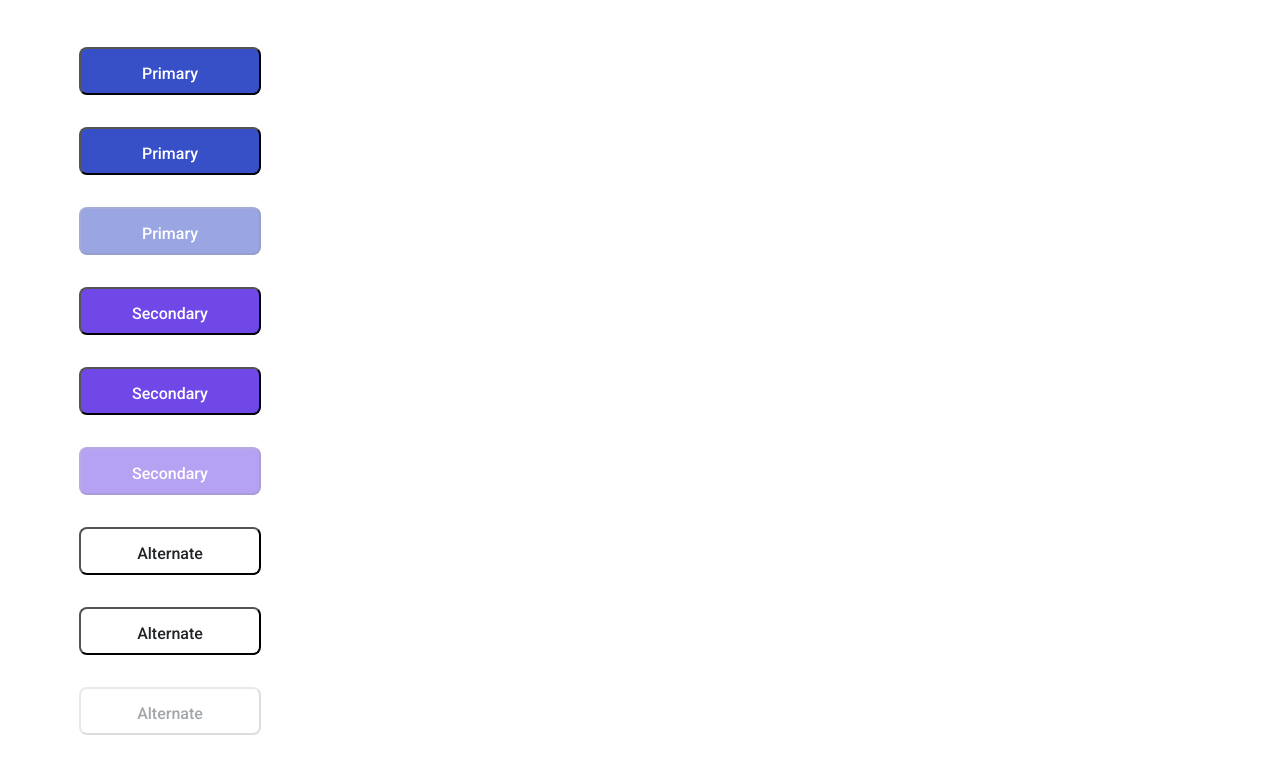
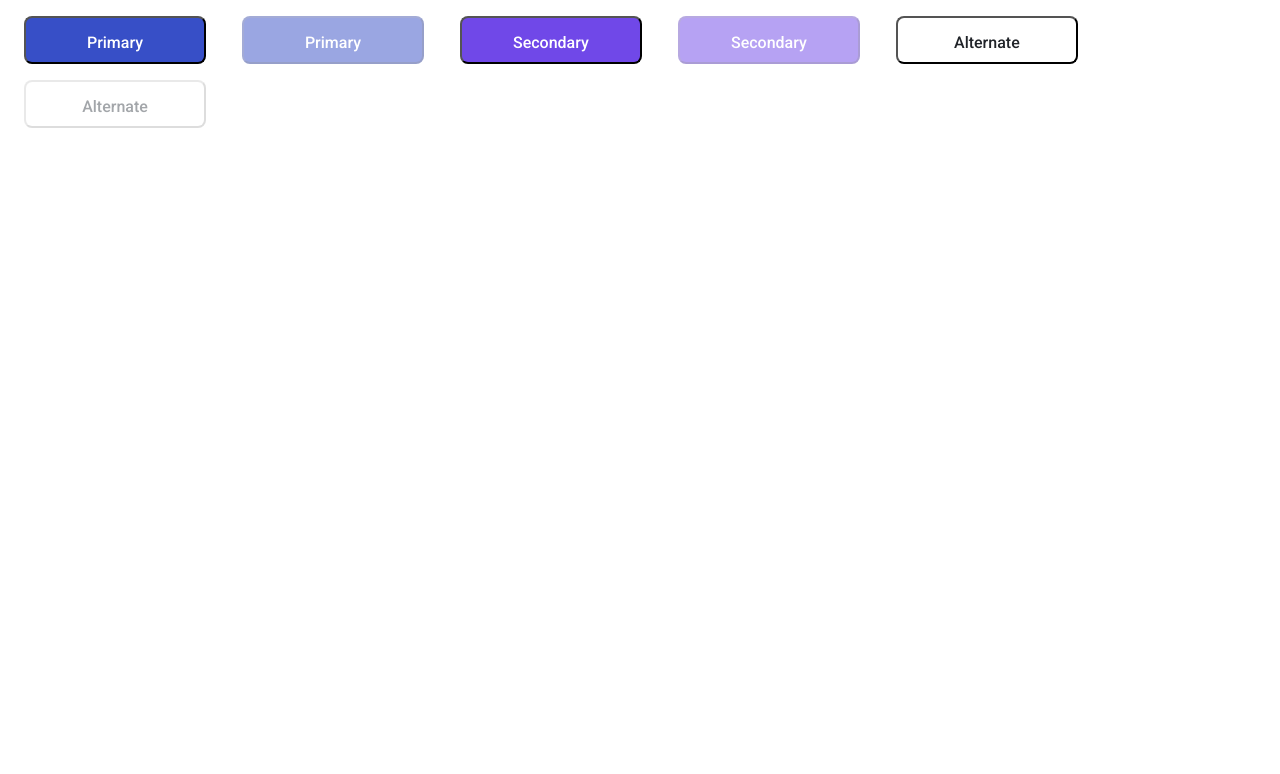
Before and after one commit to js-tasks-ru/htmlcss-20220519_afonin-andrey-sergeevich, a website: page 03-lection1/01-button/index.html in a window 1280 px wide. Drawn offline with Linux system fonts and the light colour scheme.

Commit message:
correction dz button final

```diff
--- a/03-lection1/01-button/button.css
+++ b/03-lection1/01-button/button.css
@@ -1,16 +1,6 @@
 /* Стилизация кнопки */
-*{
-    width: 0;
-    padding: 0;
-    margin: 0;
-}
-
 .button{
     width: 182px;
-    height: 48px;
-    border-radius: 8px;
-    padding: 15px 15px 14px;
-    margin: 16px 32px 16px 32px;
     cursor: pointer;
 
     /* text*/
@@ -21,38 +11,43 @@
     text-align: center;
     color: var(--white);
 }
-.button__primary{
+.button_primary, .button_primary:hover{
+    height: 48px;
+    border-radius: 8px;
+    padding: 15px 15px 14px;
+    margin: 8px 16px;
     background-color: var(--blue);
 }
-.button__primary-hover:hover{
-    background-color: var(--blue);
-}
-.button__primary-disabled{
+.button_primary:disabled{
     background-color: var(--blue);
     opacity: 0.5;
     cursor: default;
 }
-.button_secondary{
-    background: var(--purple);
+
+.button_secondary, .button_secondary:hover{
+    height: 48px;
+    border-radius: 8px;
+    padding: 15px 15px 14px;
+    margin: 8px 16px;
+    background-color: var(--purple);
 }
 
-.button_secondary-2:hover{
-    background: var(--purple);
-}
-.button__secondary-disabled{
+.button_secondary:disabled{
     background: var(--purple);
     opacity: 0.5;
     cursor: default;
 }
-.button_alternate{
+.button_alternate, .button_alternate:hover{
+    height: 48px;
+    border-radius: 8px;
+    padding: 15px 15px 14px;
+    margin: 8px 16px;
     background-color: var(--white);
     border: 1px solid var(-grey-3);
     color: var(--black);
 }
-.button_alternate-2:hover {
-    border: 2px solid var(--black);
-}
- .button__alternate-disabled{
+
+ .button_alternate:disabled{
     color: var( --grey-4);
     cursor: default;
     opacity: 0.5;
--- a/03-lection1/01-button/index.html
+++ b/03-lection1/01-button/index.html
@@ -6,18 +6,13 @@
         <link rel="stylesheet" href="./button.css">
     </head>
     <body>
-        <div class="button">
-          <button class="button button__primary">Primary</button>
-          <button class="button button__primary button__primary-hover">Primary</button>
-          <button class="button button__primary button__primary-disabled" disabled="">Primary</button>
+          <button class="button button_primary">Primary</button>
+          <button class="button button_primary" disabled>Primary</button>
 
           <button class="button button_secondary">Secondary</button>
-          <button class="button button_secondary button__secondary-hover">Secondary</button>
-          <button class="button button_secondary button__secondary-disabled" disabled>Secondary</button>
+          <button class="button button_secondary"disabled>Secondary</button>
 
           <button class="button button_alternate">Alternate</button>
-          <button class="button button_alternate button__alternate-hover">Alternate</button>
-          <button class="button button_alternate button__alternate-disabled" disabled>Alternate</button>
-        </div>
+          <button class="button button_alternate"disabled>Alternate</button>
     </body>
 </html>
```
